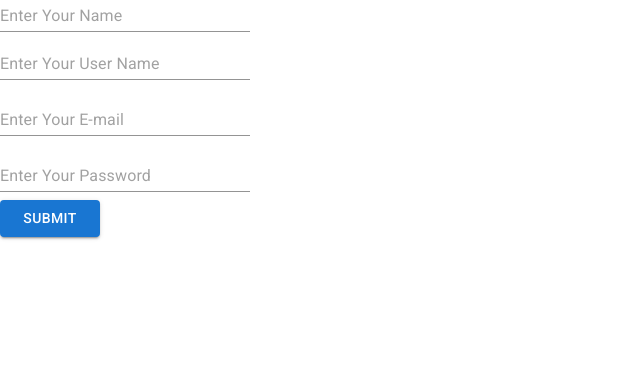
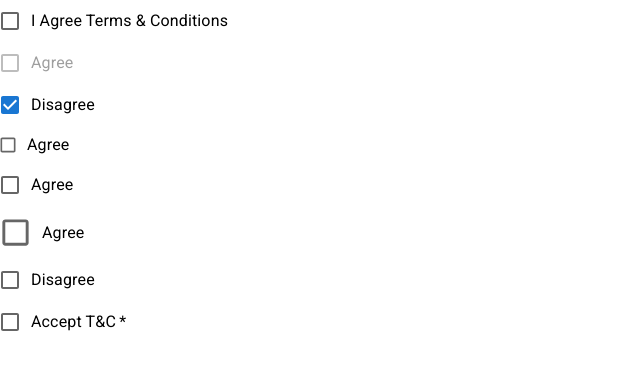
Before and after one commit to Emam-Bokhari/MUI, a React (Vite) app: page / in a window 1280 px wide. Shown: the top 370 px of the page, without its empty margins (0-640 px from the left). Built offline with nearby package versions, Linux system fonts and the light colour scheme.

Commit message:
Checkbox * required * size * color * label * control * disabled * defaultChecked * <Checkbox/> * <FormControlLabel></FormControlLabel> * <FormGroup></FormGroup>

```diff
--- a/src/App.jsx
+++ b/src/App.jsx
@@ -1,85 +1,10 @@
-import { Box, Button, TextField } from "@mui/material";
-import { Fragment, useState } from "react";
+import { Fragment } from "react";
+import FormGroupComponent from "./components/FormGroupComponent";
 
 export default function App() {
-  const [inputs, setInputs] = useState({
-    name: "",
-    userName: "",
-    email: "",
-    password: "",
-  });
-  function handleChange(event) {
-   const name=event.target.name;
-   let value=event.target.value;
-   console.log(event.target)
-   setInputs({
-    ...inputs,
-    [name]:value
-   })
-  }
-  function handleSubmit(event){
-    event.preventDefault()
-    console.log(inputs)
-  }
   return (
     <Fragment>
-      <Box onSubmit={handleSubmit} component="form" sx={{ display: "flex", flexDirection: "column" }}>
-        <TextField
-          value={inputs.name}
-          onChange={handleChange}
-          name="name"
-          type="text"
-          variant="standard"
-          color="primary"
-          size="large"
-          sx={{ width: "250px" }}
-          required
-          placeholder="Enter Your Name"
-        />
-
-        <TextField
-          value={inputs.userName}
-          onChange={handleChange}
-          name="userName"
-          type="text"
-          variant="standard"
-          color="primary"
-          size="large"
-          margin="normal"
-          sx={{ width: "250px" }}
-          required
-          placeholder="Enter Your User Name"
-        />
-
-        <TextField
-          value={inputs.email}
-          onChange={handleChange}
-          type="email"
-          name="email"
-          variant="standard"
-          sx={{ width: "250px" }}
-          size="large"
-          color="primary"
-          margin="normal"
-          required
-          placeholder="Enter Your E-mail"
-        />
-
-        <TextField
-          value={inputs.password}
-          onChange={handleChange}
-          name="password"
-          type="password"
-          variant="standard"
-          size="large"
-          color="primary"
-          margin="normal"
-          required
-          sx={{ width: "250px" }}
-          placeholder="Enter Your Password"
-        />
-        <Button variant="contained" sx={{width:"100px"}} type="submit">Submit</Button>
-      </Box>
+      <FormGroupComponent/>
     </Fragment>
   );
 }
--- /dev/null
+++ b/src/components/FormGroupComponent.jsx
@@ -0,0 +1,45 @@
+import { Checkbox, FormControlLabel, FormGroup } from "@mui/material";
+import { Fragment } from "react";
+
+export default function FormGroupComponent() {
+  return (
+    <Fragment>
+      {/* checkbox */}
+      <FormGroup>
+        <FormControlLabel
+          control={<Checkbox />}
+          label="I Agree Terms & Conditions"
+        />
+      </FormGroup>
+      {/* disabled */}
+      <FormGroup>
+        <FormControlLabel control={<Checkbox />} disabled label="Agree" />
+      </FormGroup>
+      {/* defaultChecked */}
+      <FormGroup>
+        <FormControlLabel
+          control={<Checkbox defaultChecked />}
+          label="Disagree"
+        />
+      </FormGroup>
+      {/* size */}
+      <FormGroup>
+        <FormControlLabel control={<Checkbox size="small" />} label="Agree" />
+      </FormGroup>
+      <FormGroup>
+        <FormControlLabel control={<Checkbox size="medium" />} label="Agree" />
+      </FormGroup>
+      <FormGroup>
+        <FormControlLabel control={<Checkbox size="large" />} label="Agree" />
+      </FormGroup>
+      {/* color */}
+      <FormGroup>
+        <FormControlLabel  control={<Checkbox color="success"/>} label="Disagree" />
+      </FormGroup>
+      {/* required */}
+      <FormGroup>
+        <FormControlLabel control={<Checkbox/>} label="Accept T&C" required />
+      </FormGroup>
+    </Fragment>
+  );
+}
```
Also changed, not shown: src/components/Form.jsx (added, +85 -0 lines).
